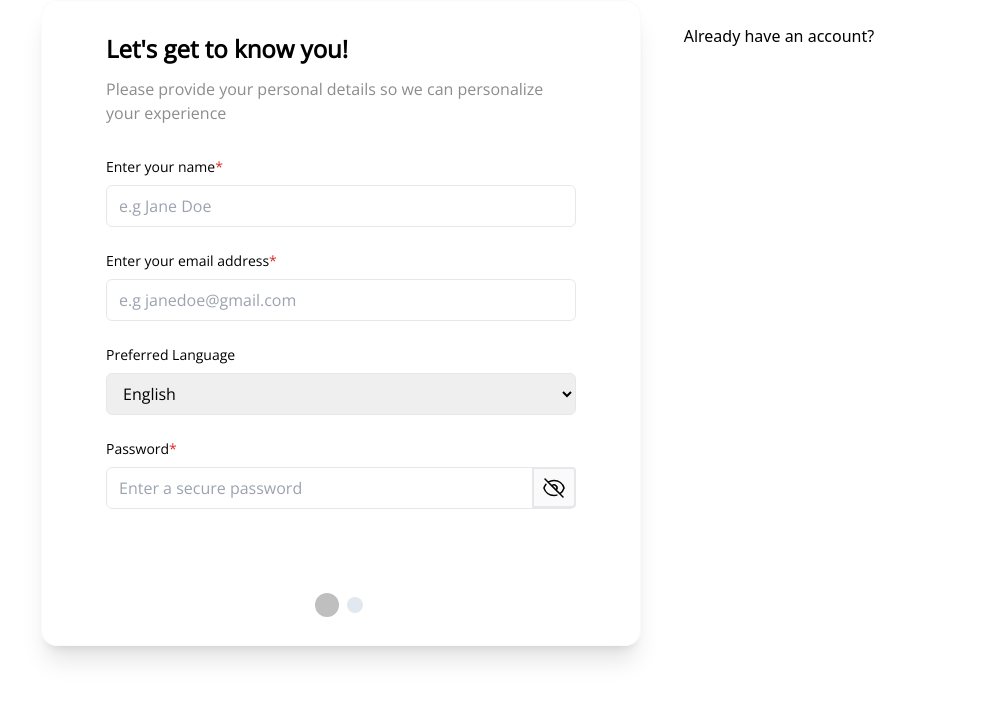
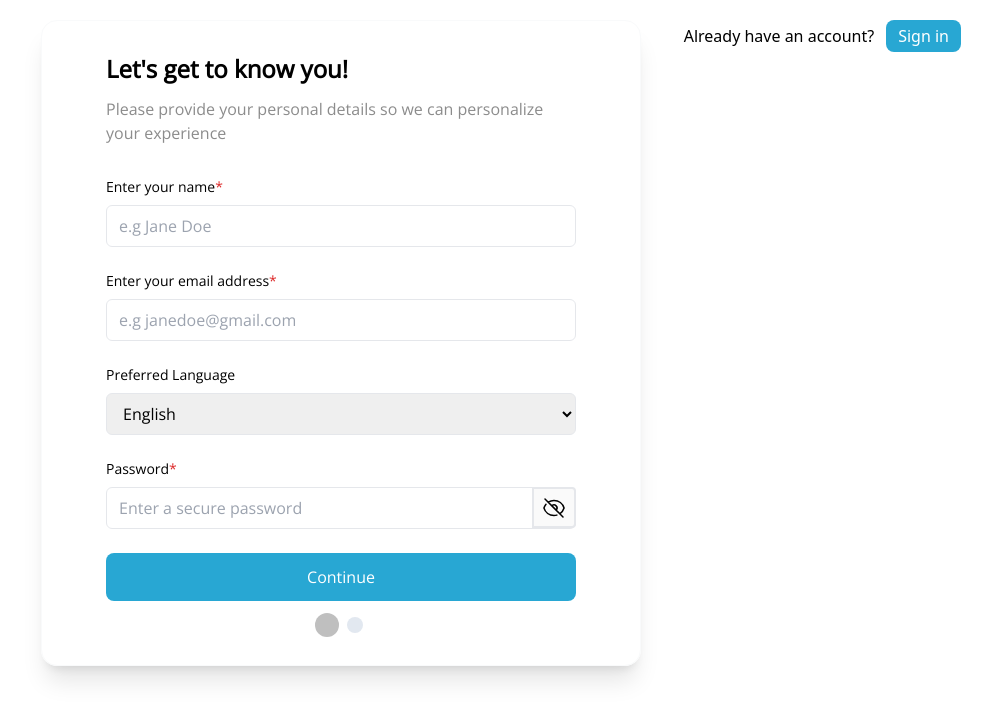
Before and after one commit to RanafaB18/lifeline, a React (Vite) app: page /signup in a window 1280 px wide. Shown: the top 720 px of the page, without its empty margins (299-1280 px from the left). Built offline with nearby package versions, Linux system fonts and the light colour scheme.

Commit message:
fixed button color issue

```diff
--- a/src/components/AlreadyHasAccount.jsx
+++ b/src/components/AlreadyHasAccount.jsx
@@ -6,7 +6,7 @@ const AlreadyHasAccount = () => {
 
     Already have an account?
     </p>
-    <button className="lg:bg-gradient-to-br from-[#28a7d3] to-[#d5e1e6] via-[#28a7d3] text-[#28a7d3] lg:text-white py-1 px-3 rounded-lg">
+    <button className="lg:bg-[#28a7d3] text-[#28a7d3] lg:text-white py-1 px-3 rounded-lg">
       Sign in
     </button>
   </article>
--- a/src/components/UserDetails.jsx
+++ b/src/components/UserDetails.jsx
@@ -86,7 +86,7 @@ const UserDetails = ({ formik }) => {
         <div className="lg:hidden">
           <AlreadyHasAccount />
         </div>
-        <button className="bg-gradient-to-br from-[#28a7d3] to-[#d5e1e6] via-[#28a7d3] text-white py-3 rounded-lg">
+        <button className="bg-[#28a7d3] text-white py-3 rounded-lg">
           Continue
         </button>
       </div>
--- a/src/views/SignUp.jsx
+++ b/src/views/SignUp.jsx
@@ -107,7 +107,7 @@ const SignUp = () => {
 
   return (
     <main className="relative w-screen h-screen">
-      <section className="flex flex-col absolute overflow-hidden inset-0 mx-auto w-[600px] h-fit rounded-2xl border border-gray-50 shadow-xl px-16 py-8 font-open">
+      <section className="flex flex-col absolute overflow-hidden inset-0 top-5 mx-auto w-[600px] h-fit rounded-2xl border border-gray-50 shadow-xl px-16 py-8 font-open">
         <AnimatePresence mode="popLayout">
           {formIndex === 0 ? (
             <motion.div
```
